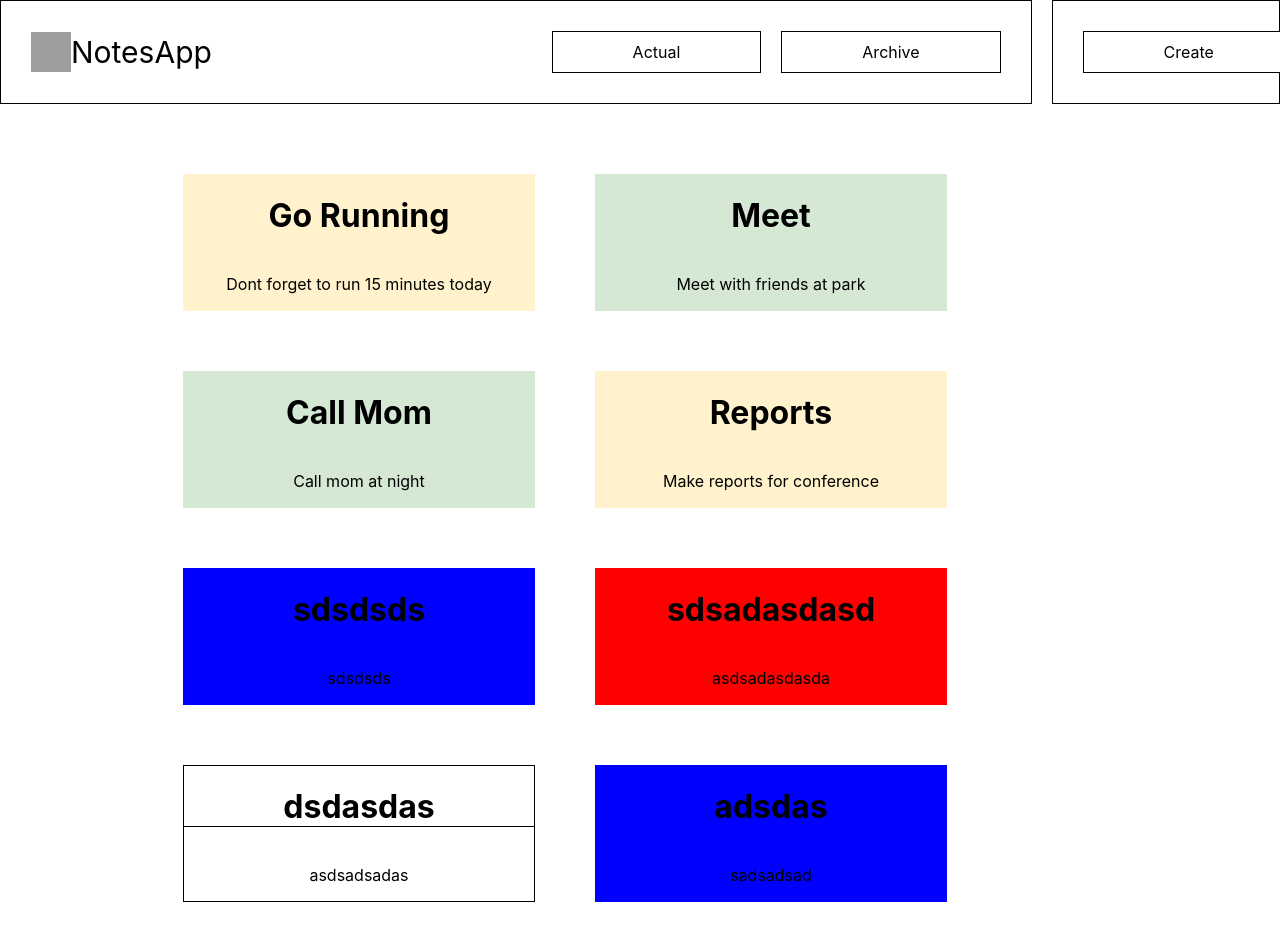
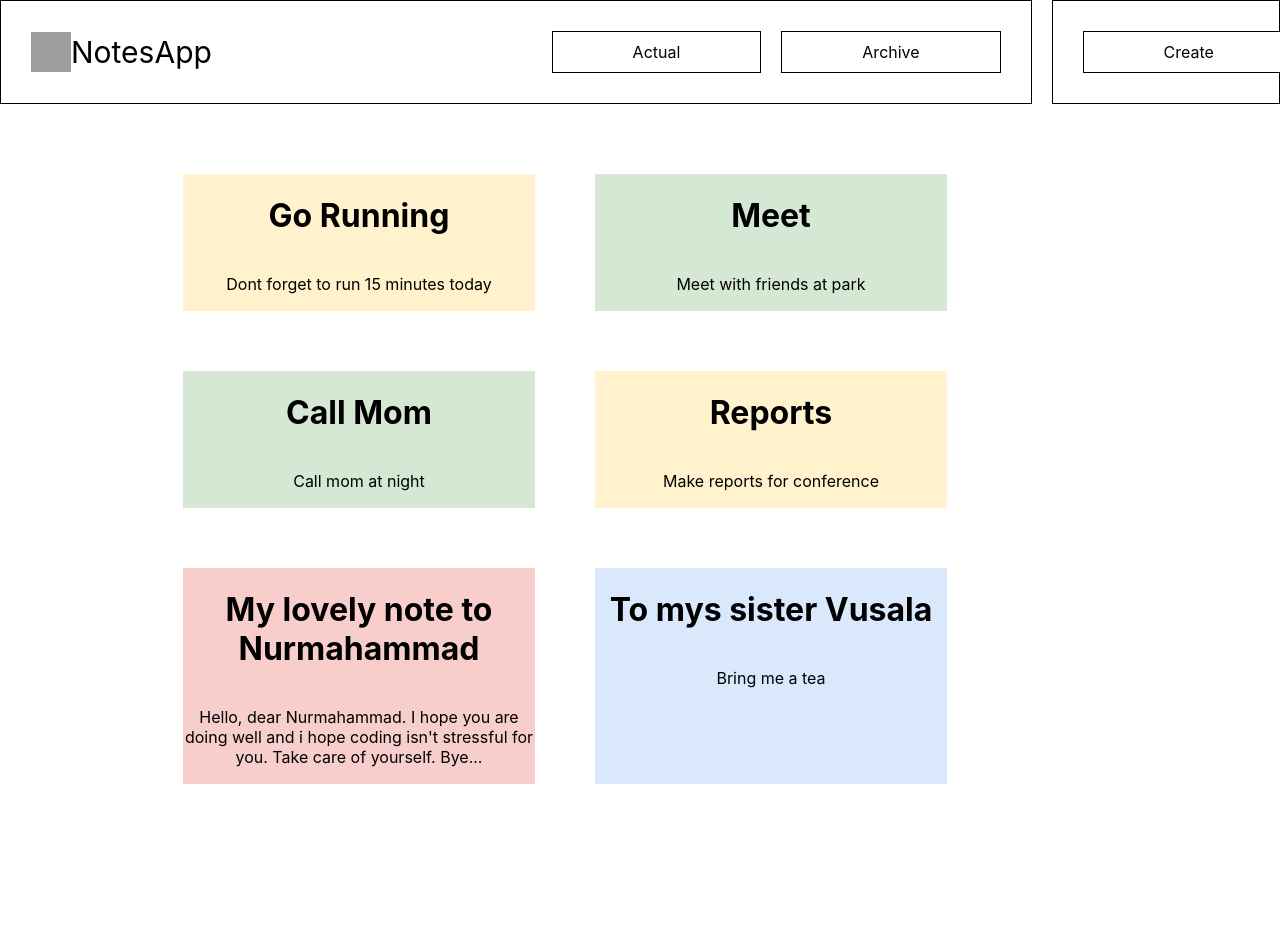
Before and after one commit to aliyevshukur/note-taking-website, a React (Create React App) app: page / in a window 1280 px wide. Shown: the top 940 px of the page. After the commit the page ends 854 px from the top, so only its background shows below. Built offline with nearby package versions, Linux system fonts and the light colour scheme; data requests are answered from the project's data file; grey boxes are pictures that could not be loaded.

Commit message:
add edit feature

```diff
--- a/db.json
+++ b/db.json
@@ -43,59 +43,46 @@
       "color": "rgb(255, 242, 204)"
     },
     {
-      "id": 8,
+      "id": 7,
       "title": "Meet",
       "context": "Meet with friends at park",
       "status": false,
       "color": "rgb(213, 232, 212)"
     },
     {
-      "id": "9",
+      "id": 8,
       "title": "Call Mom",
       "context": "Call mom at night",
       "status": false,
       "color": "rgb(213, 232, 212)"
     },
     {
-      "id": 10,
+      "id": 9,
       "title": "Reports",
       "context": "Make reports for conference",
       "status": false,
       "color": "rgb(255, 242, 204)"
     },
     {
-      "title": "dfdfsdf",
-      "context": "sdfsdfdsfds",
-      "color": "green",
-      "id": 11
+      "id": 22,
+      "title": "My lovely note to Nurmahammad",
+      "context": "Hello, dear Nurmahammad. I hope you are doing well and i hope coding isn't stressful for you. Take care of yourself. Bye... ",
+      "status": false,
+      "color": "#F8CECC"
     },
     {
-      "id": 12,
-      "title": "sdsdsds",
-      "context": "sdsdsds",
-      "status": false,
-      "color": "blue"
+      "id": 23,
+      "title": "sdsds",
+      "context": "TESSSTTTT",
+      "status": true,
+      "color": "#DAE8FC"
     },
     {
-      "id": 13,
-      "title": "sdsadasdasd",
-      "context": "asdsadasdasda",
+      "id": 24,
+      "title": "To mys sister Vusala",
+      "context": "Bring me a tea",
       "status": false,
-      "color": "red"
-    },
-    {
-      "id": 15,
-      "title": "dsdasdas",
-      "context": "asdsadsadas",
-      "status": false,
-      "color": ""
-    },
-    {
-      "id": 14,
-      "title": "adsdas",
-      "context": "sadsadsad",
-      "status": false,
-      "color": "blue"
+      "color": "#DAE8FC"
     }
   ]
 }
--- a/src/App.js
+++ b/src/App.js
@@ -14,7 +14,7 @@ class App extends Component {
       notes: [],
       currentNotes: [],
       action: "",
-      selectedNote: JSON.parse(localStorage.getItem('selectedItem')) || {}
+      selectedNote: JSON.parse(localStorage.getItem("selectedItem")) || {}
     };
   }
 
@@ -37,7 +37,6 @@ class App extends Component {
     const notesData = [...this.state.notes];
 
     const actualNotes = notesData.filter(note => {
-      console.log(note.status);
       return note.status === false;
     });
 
@@ -54,7 +53,7 @@ class App extends Component {
   };
 
   setSingleNote = note => {
-    localStorage.setItem('selectedItem',JSON.stringify(note));
+    localStorage.setItem("selectedItem", JSON.stringify(note));
     this.setState({
       selectedNote: note
     });
@@ -63,6 +62,9 @@ class App extends Component {
   //Create post request and update json file (not working)
   onFormSubmit = (e, noteToPost) => {
     e.preventDefault();
+
+    switch (this.state.action) {
+      case "create":
         fetch("http://localhost:3001/notes", {
           method: "POST",
           headers: { "Content-Type": "application/json" },
@@ -70,11 +72,28 @@ class App extends Component {
         })
           .then(response => response.json())
           .then(() => this.fetchData());
+        console.log("create");
+
+        break;
+      case "edit":
+        fetch(`http://localhost:3001/notes/${noteToPost.id}`, {
+          method: "PATCH",
+          headers: { "Content-type": "appliaction/json" },
+          body: JSON.stringify(noteToPost)
+        })
+          .then(result => result.json())
+          .then(data => console.log(data, "success"));
+        break;
+    }
   };
 
   //Handler for setting action to create (handler for edit button needs to be created like this)
   createHandler = () => {
     this.setState({ action: "create" });
+  };
+
+  editHandler = () => {
+    this.setState({ action: "edit" });
   };
 
   render() {
@@ -103,14 +122,20 @@ class App extends Component {
                 <CreateEdit
                   onFormSubmit={this.onFormSubmit}
                   action={this.state.action}
-                  lastId={this.state.notes.length}
+                  selectedNote={this.state.selectedNote}
+                  lastId={this.state.notes[this.state.notes.length - 1].id}
                 />
               );
             }}
           />
           <Route
             path={`/notes/:${this.state.selectedNote.id}`}
-            render={() => <SinglePage noteDetails={this.state.selectedNote} />}
+            render={() => (
+              <SinglePage
+                noteDetails={this.state.selectedNote}
+                editHandler={this.editHandler}
+              />
+            )}
           />
         </Switch>
       </>
--- a/src/components/CreateEdit/CreateEdit.js
+++ b/src/components/CreateEdit/CreateEdit.js
@@ -5,71 +5,102 @@ class CreateEdit extends React.Component {
   constructor(props) {
     super(props);
     this.state = {
-      id: props.lastId + 1,
-      title: "",
-      context: "",
-      status: false,
-      color: ""
+      currentNote: {
+        id: props.lastId + 1,
+        title: "",
+        context: "",
+        status: false,
+        color: ""
+      },
+      titleDefaultValue: "",
+      contextDefaultValue: ""
     };
-
-    this.title = React.createRef();
-    // this.context = React.createRef();
   }
 
   componentDidMount() {
     // fill the form if action type is edit
-    if (this.props.action === "edit" && this.props.note) {
-      this.title.current.value = this.props.note.title;
-      this.context.current.value = this.props.note.context;
+    console.log(this.props.selectedNote);
+    if (this.props.action === "edit") {
+      this.setState({
+        titleDefaultValue: this.props.selectedNote.title,
+        contextDefaultValue: this.props.selectedNote.context
+      });
+      console.log("yup");
     }
   }
   //save input values
   onFormChange = e => {
-    this.setState({ [e.target.name]: e.target.value });
+    const currentNote = { ...this.state.currentNote };
+    console.log("before", currentNote);
+
+    // Object.keys(currentNote).forEach(k => {
+    //   if (k === e.target.name) {
+    //     currentNote[k] = e.target.value;
+    //     console.log("sdsdsdadasdasdawewedw");
+    //   }
+    // });
+
+    currentNote[e.target.name] = e.target.value;
+
+    console.log(currentNote);
+
+    this.setState({ currentNote });
   };
 
   setColor = color => {
-    this.setState({ color: color });
+    const currentNote = { ...this.state.currentNote };
+
+    currentNote.color = color;
+
+    this.setState({ currentNote });
   };
 
   render() {
     return (
       <form
         className={"create-edit-form"}
-        onSubmit={e => this.props.onFormSubmit(e, this.state)}
+        onSubmit={e => {
+          this.props.onFormSubmit(e, this.state.currentNote, this.props.action);
+          console.log(this.state.currentNote);
+        }}
         onChange={this.onFormChange}
       >
         <h1 className={"form-title"}>Fill data</h1>
 
-        <input name="title" type="text" ref={this.title} className={"title"} />
+        <input
+          name="title"
+          type="text"
+          defaultValue={this.state.titleDefaultValue}
+          className={"title"}
+        />
 
         <textarea
           name="context"
           id="1"
           cols="30"
           rows="10"
-          // ref={this.context}
+          defaultValue={this.state.contextDefaultValue}
           className={"context"}
-        ></textarea>
+        />
 
         <div className="color-buttons">
           <p>Color:</p>
 
           <div
             className="button-green"
-            onClick={() => this.setColor("green")}
+            onClick={() => this.setColor("#D5E8D4")}
           ></div>
           <div
             className="button-blue"
-            onClick={() => this.setColor("blue")}
+            onClick={() => this.setColor("#DAE8FC")}
           ></div>
           <div
             className="button-yellow"
-            onClick={() => this.setColor("yellow")}
+            onClick={() => this.setColor("#FFF2CC")}
           ></div>
           <div
             className="button-red"
-            onClick={() => this.setColor("red")}
+            onClick={() => this.setColor("#F8CECC")}
           ></div>
         </div>
 
--- a/src/components/CreateEdit/CreateEdit.scss
+++ b/src/components/CreateEdit/CreateEdit.scss
@@ -40,7 +40,7 @@
 
     .button-yellow {
       @include button;
-      background-color: #dae8fc;
+      background-color: #fff2cc;
     }
 
     .button-red {
--- a/src/components/NoteWrapper/NoteWrapper.js
+++ b/src/components/NoteWrapper/NoteWrapper.js
@@ -3,7 +3,6 @@ import Note from "../Note/Note";
 import "./NoteWrapper.scss";
 
 const NoteWrapper = props => {
-  console.log(props.notes)
   return (
     <div className={"note-wrapper"}>
       {props.notes.map(n => (
--- a/src/components/SinglePage/SinglePage.js
+++ b/src/components/SinglePage/SinglePage.js
@@ -1,5 +1,5 @@
-import React, {useState} from "react";
-import {useHistory} from "react-router";
+import React, { useState } from "react";
+import { useHistory } from "react-router";
 import "./SinglePage.scss";
 import Modal from "../Modal/Modal";
 
@@ -18,9 +18,10 @@ const SinglePage = props => {
 
   //redirect to CreateEdit page
   const editButtonHandler = () => {
-        history.replace("/edit");
+    history.replace("/create-edit");
+    props.editHandler();
   };
-    console.log(props.noteDetails)
+  console.log(props.noteDetails);
   //request server for update status of note
   const archiveButtonHandler = () => {
     fetch("http://localhost:3001/notes/" + props.noteDetails.id, {
@@ -43,8 +44,8 @@ const SinglePage = props => {
 
   // Modal window Yes Handler
   const yesButtonHandler = () => {
-        fetch('http://localhost:3001/notes/' + props.noteDetails.id, {
-            method: 'DELETE',
+    fetch("http://localhost:3001/notes/" + props.noteDetails.id, {
+      method: "DELETE"
     })
       .then(res => res.text()) // or res.json()
       .then(res => console.log(res));
@@ -57,23 +58,30 @@ const SinglePage = props => {
 
   return (
     <div className="notesContainer">
-            <div className="notes"
-                    style={noteStyle}
-                >
+      <div className="notes" style={noteStyle}>
         <h1 style={noteTitleStyle} className="notes-title">
           {props.noteDetails.title}
         </h1>
         <span className="singleContext">{props.noteDetails.context}</span>
       </div>
 
-            <div
-                className="notesButtons"
-            >
-                <button  className="buttonDesign" onClick={editButtonHandler}>Edit</button>
-                <button  className="buttonDesign" onClick={archiveButtonHandler}>Archive</button>
-                <button  className="buttonDesign" onClick={deleteButtonHandler}>Delete</button>
+      <div className="notesButtons">
+        <button className="buttonDesign" onClick={editButtonHandler}>
+          Edit
+        </button>
+        <button className="buttonDesign" onClick={archiveButtonHandler}>
+          Archive
+        </button>
+        <button className="buttonDesign" onClick={deleteButtonHandler}>
+          Delete
+        </button>
       </div>
-            {modalActive ? <Modal yesHandler={yesButtonHandler} cancelHandler={cancelButtonHandler}/> : null}
+      {modalActive ? (
+        <Modal
+          yesHandler={yesButtonHandler}
+          cancelHandler={cancelButtonHandler}
+        />
+      ) : null}
     </div>
   );
 };
```
Lines whose indentation alone changed are shown as unchanged.
